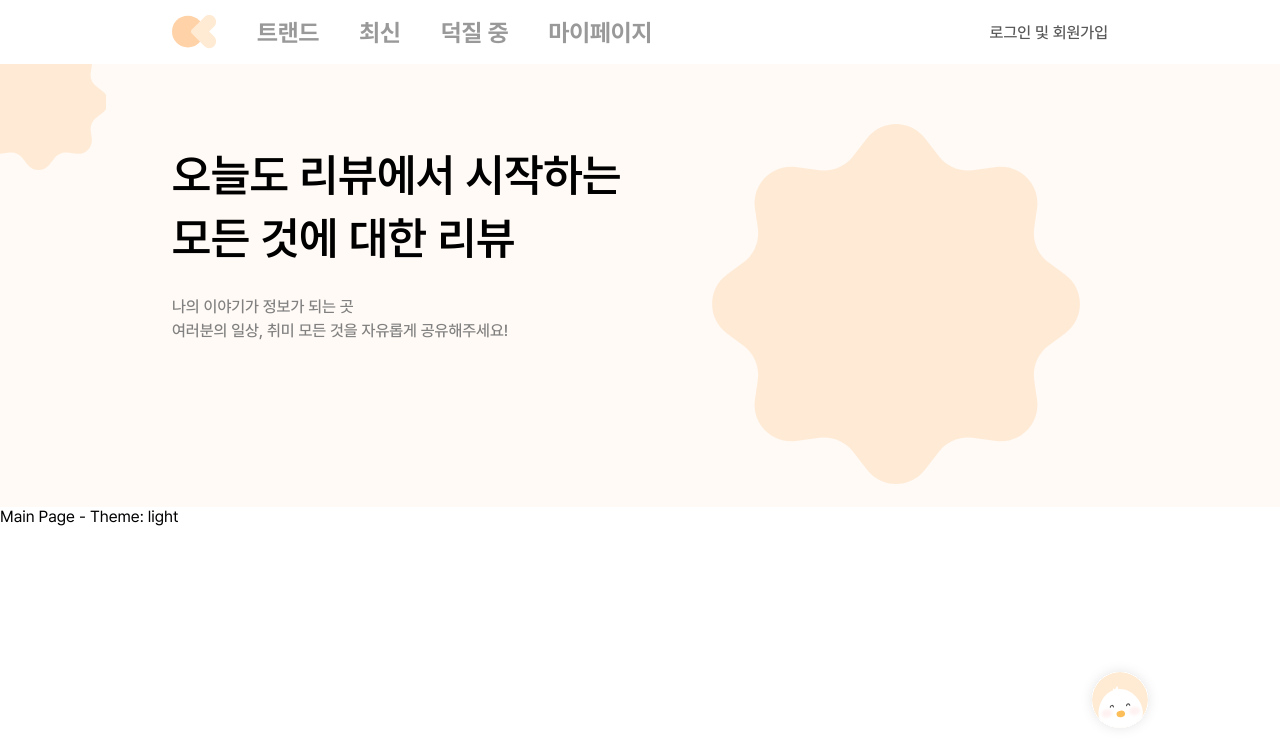
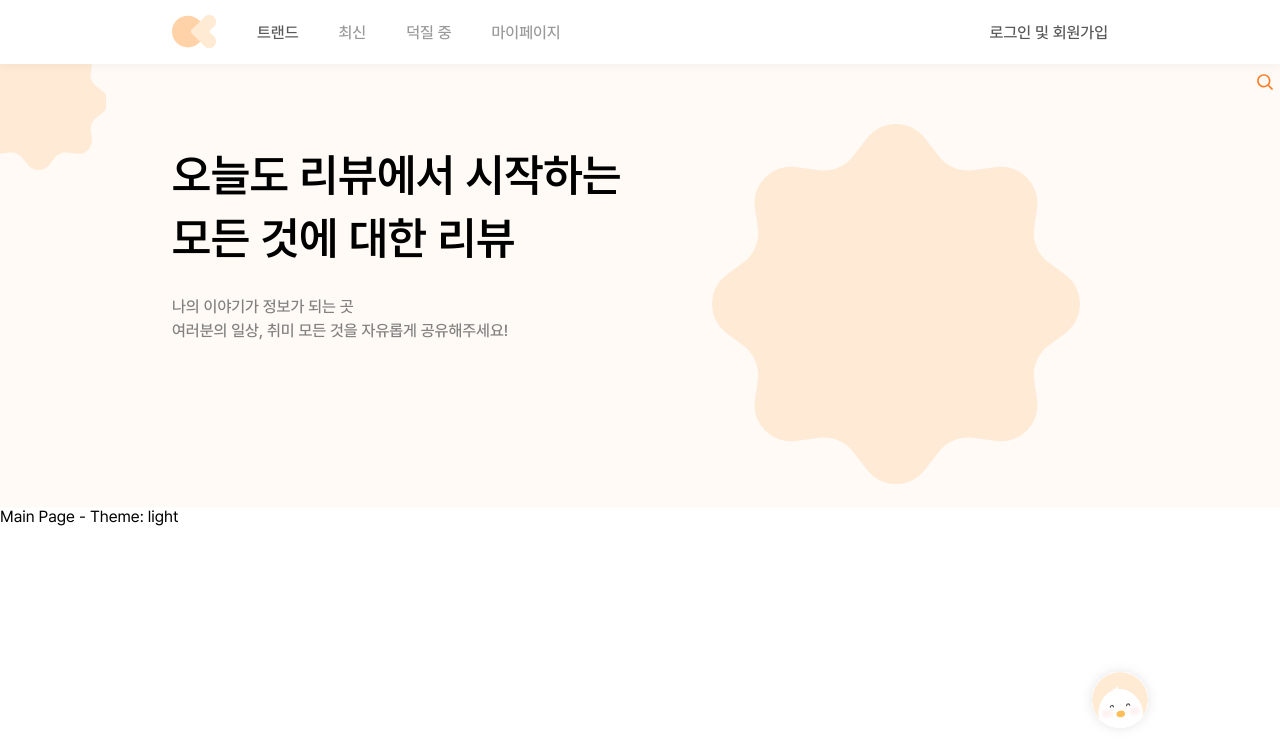
Before and after one commit to namoo93/today-review-duck2, a Next.js app: page / in a window 1280 px wide. Shown: the top 756 px of the page. Built offline with nearby package versions, Linux system fonts and the light colour scheme.

Commit message:
gnb 세부사항 재적용

```diff
--- a/src/app/_components/atoms/Icon.tsx
+++ b/src/app/_components/atoms/Icon.tsx
@@ -1,5 +1,5 @@
 import Image from "next/image";
-import imageDefault from "@/../../public/images/logo.svg";
+import imageDefault from "@/../../public/images/img-default.svg";
 
 type Props = {
   src: string;
--- a/src/app/_components/navigation/Gnb.tsx
+++ b/src/app/_components/navigation/Gnb.tsx
@@ -1,10 +1,12 @@
 "use client";
 
+import { useState } from "react";
 import styles from "./_css/gnb.module.css";
 import Link from "next/link";
 
 export default function Gnb() {
   const session = true; // 로그인 상태 확인
+  const [activeItem, setActiveItem] = useState<string>("트랜드");
 
   const navItems = [
     { label: "트랜드", href: "./", show: true },
@@ -19,8 +21,12 @@ export default function Gnb() {
         .filter((item) => item.show)
         .map((item) => (
           <li key={item.label}>
-            <Link href={item.href}>
-              <h2 className={styles.gnb_item}>
+            <Link href={item.href} onClick={() => setActiveItem(item.label)}>
+              <h2
+                className={`${styles.gnb_item} ${
+                  activeItem === item.label ? styles.gnb_item_on : ""
+                }`}
+              >
                 <span>{item.label}</span>
               </h2>
             </Link>
--- a/src/app/_components/navigation/Header.tsx
+++ b/src/app/_components/navigation/Header.tsx
@@ -6,12 +6,14 @@ import Logo from "./Logo";
 
 export default function Header() {
   return (
-    <header className={styles.page}>
-      <h1 className={styles.logo}>
-        <Logo />
-      </h1>
-      <Gnb />
-      <Aside />
+    <header className={styles.header}>
+      <div className={styles.header_box}>
+        <h1 className={styles.logo}>
+          <Logo />
+        </h1>
+        <Gnb />
+        <Aside />
+      </div>
     </header>
   );
 }
--- a/src/app/_components/navigation/_css/gnb.module.css
+++ b/src/app/_components/navigation/_css/gnb.module.css
@@ -5,15 +5,14 @@
   align-items: center;
   flex-direction: row;
 }
-.gnb_list a {
+
+.gnb_item {
+  padding: 0 20px;
   font-size: 16px;
   font-weight: 500;
   color: #999;
 }
 
-.gnb_item {
-  padding: 0 20px;
+.gnb_item_on {
+  color: #585858;
 }
-
-.gnbItem {
-}
--- a/src/app/_components/navigation/_css/header.module.css
+++ b/src/app/_components/navigation/_css/header.module.css
@@ -1,4 +1,11 @@
-.page {
+.header {
+  position: sticky;
+  top: 0;
+  z-index: 9;
+  background-color: #fff;
+  box-shadow: 0 4px 8px rgba(0, 0, 0, 0.03);
+}
+.header_box {
   margin: 0 auto;
   width: 100%;
   max-width: 936px;
--- a/src/app/_components/themeButton/theme.module.css
+++ b/src/app/_components/themeButton/theme.module.css
@@ -9,4 +9,8 @@
 .toggle_button {
   padding: 0;
   margin: 0;
+  /* width: 80px; // 현재 이미지 자체에 음영이 들어감
+  height: 80px;
+  border-radius: 50%;
+  box-shadow: 0 4px 8px rgba(0, 0, 0, 0.03); */
 }
--- a/src/app/main/_components/Banner.tsx
+++ b/src/app/main/_components/Banner.tsx
@@ -4,7 +4,7 @@ import ImgStar from "@/../../public/images/img-banner-star.svg";
 import ImgStarDark from "@/../../public/images/img-banner-star-dark.svg";
 import { useRecoilState } from "recoil";
 import { themeState } from "@/app/_recoil/themeAtom";
-import { Icon } from "@/app/_components/atoms";
+import { Icon, Search } from "@/app/_components/atoms";
 // import Link from "next/link";
 
 export default function Banner() {
@@ -17,7 +17,7 @@ export default function Banner() {
           theme == "light" ? styles.wrap_light : styles.wrap_dark
         }`}
       >
-        <div className={styles.text_wrap}>
+        <div className={styles.banner_text_wrap}>
           <h3 className={styles.banner_title}>
             오늘도 리뷰에서 시작하는 <br />
             모든 것에 대한 리뷰
@@ -26,6 +26,10 @@ export default function Banner() {
             나의 이야기가 정보가 되는 곳 <br />
             여러분의 일상, 취미 모든 것을 자유롭게 공유해주세요!
           </p>
+        </div>
+
+        <div className={styles.search_bar_wrap}>
+          <Search value={""} onChange={() => {}} onKeyDown={() => {}} />
         </div>
 
         <div className={styles.banner_back_pattern_top}>
--- a/src/app/main/_css/banner.module.css
+++ b/src/app/main/_css/banner.module.css
@@ -11,7 +11,7 @@
   background-color: #f5f5f5;
 }
 
-.text_wrap {
+.banner_text_wrap {
   position: absolute;
   top: 80px;
   z-index: 1;
--- a/src/app/main/page.tsx
+++ b/src/app/main/page.tsx
@@ -13,6 +13,7 @@ export default function Main() {
     <>
       <Banner />
       Main Page - Theme: {theme}
+      <div style={{ height: "100vh" }}></div>
     </>
   );
 }
```
Also changed, not shown: public/images/img-default.svg (added).
